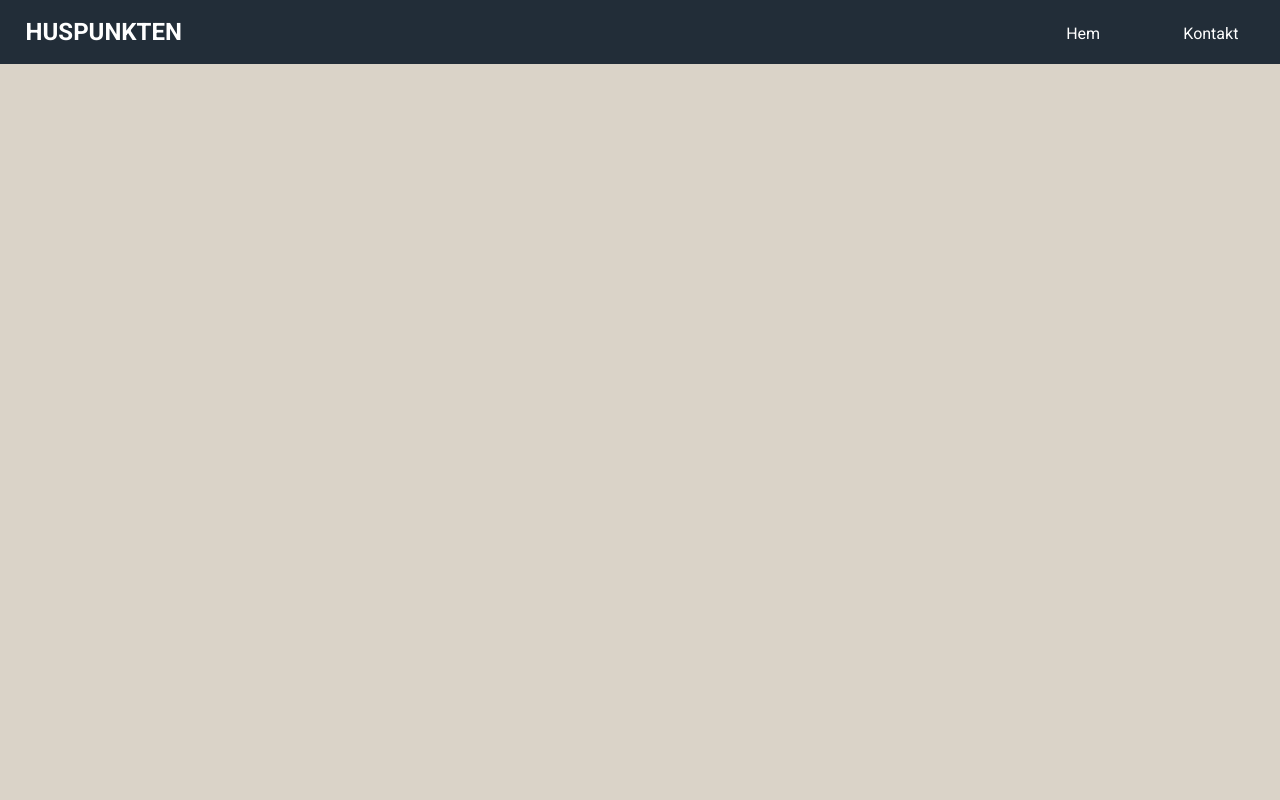
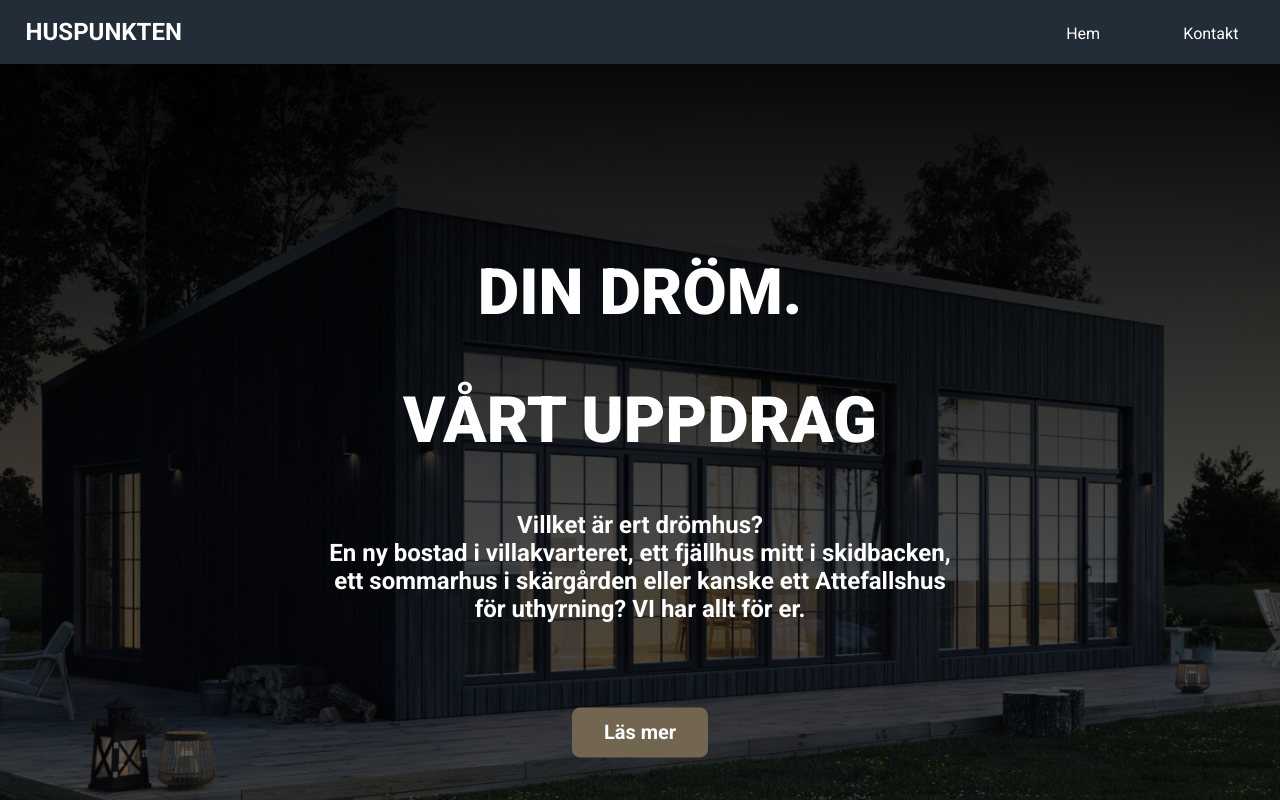
Before and after one commit to dejv0ld/huspunkten, a plain HTML site: page index.html in a window 1280 px wide. Drawn offline with Linux system fonts and the light colour scheme.

Commit message:
hero section and image

```diff
--- a/index.html
+++ b/index.html
@@ -34,6 +34,26 @@
     </div>
   </nav>
 
+  <!--Hero Section-->
+  <section class="hero-image">
+    <div class="hero-text">
+      <h1>DIN DRÖM.</h1>
+      <h1>VÅRT UPPDRAG</h1>
+      <h2 id="usp-text">
+        Villket är ert drömhus?<br>
+        En ny bostad i villakvarteret, ett fjällhus mitt i skidbacken, ett sommarhus i skärgården eller kanske ett Attefallshus för uthyrning? VI har allt för er.
+      </h2>
+
+      <!--Wrong way to create button!!-->
+      <!--<button><a href="https://itsh.se>Läs mer</button>"-->
+      <!--Rätt sätt att göra en knapp-->
+      <button class="btn" onclick="window.location.href='https://iths.se';">Läs mer</button>
+
+    </div>
+
+
+  </section>
+
 
 
 </body>
--- a/style.css
+++ b/style.css
@@ -6,7 +6,7 @@
 2. Body, html settings
 3. Buttons
 4. Navbar
-5.
+5. Hero Section
 6.
 7.
 */
@@ -195,3 +195,40 @@ html {
 }
 
 /* Valdited above 8/9-22 13:08 */
+
+/* 5. Hero Section */
+.hero-image {
+  height: 120vh;
+  background-position: center;
+  background-repeat: no-repeat;
+  background-size: cover;
+  position: relative;
+  background-image: linear-gradient(rgba(0, 0, 0.5), rgba(0, 0, 0, 0.5)), url(/huspunkten/img/hus1.jpg)
+
+
+}
+/* Centers hero text */
+.hero-text {
+  text-align: center;
+  position: absolute;
+  top: 50%;
+  left: 50%;
+  transform: translate(-50%, -50%);
+  color: var(--white);
+}
+
+.hero-text h1 {
+  font-size: 4rem;
+  font-weight: 800;
+}
+
+.hero-image .btn {
+  margin-top: 5vw;
+}
+
+/* Adjust image height to fit all screens on all devices */
+@media only screen and (max-width: 550px) {
+  .hero-image {
+    height: 140vh;
+  }
+}
```
